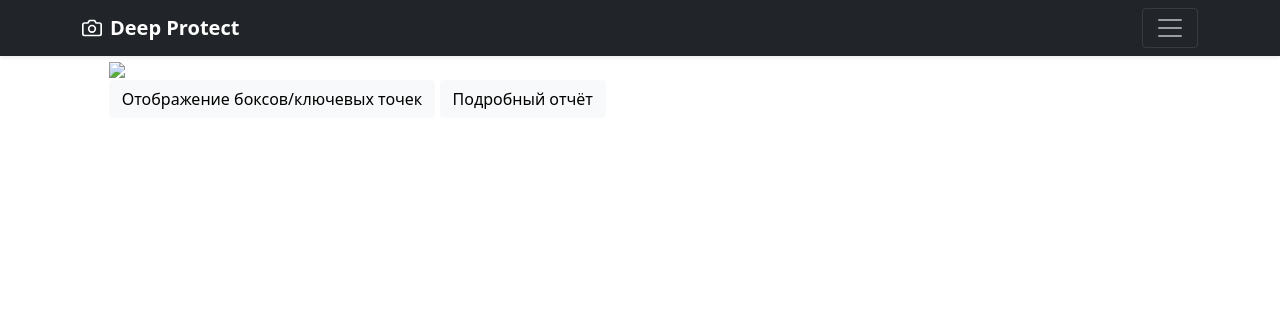
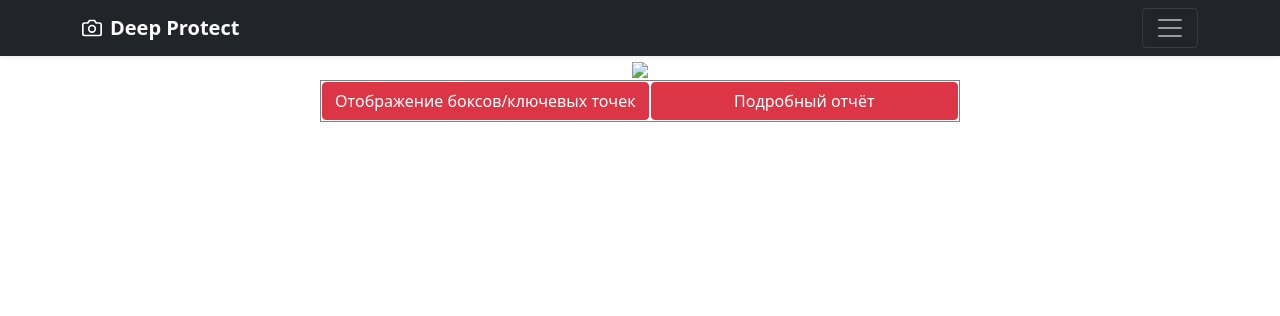
Before and after one commit to Vanchez23/big_challenges, a Python web app: template flask/templates/index.html in a window 1280 px wide. Shown: the top 316 px of the page. Run offline with Jinja, Linux system fonts and the light colour scheme; the template is opened without the code that fills it, so the values that code supplies are empty.

Commit message:
web-face: add status and reasen. centr-align

```diff
--- a/DeepProtect/hrnet/configs/hrnet_config.yaml
+++ b/DeepProtect/hrnet/configs/hrnet_config.yaml
@@ -5,7 +5,7 @@
     ENABLED: true
   GPUS:
     - 0
-  WEIGHTS: big_challenges/DeepProtect/weights/pose_hrnet_w32_256x192.pth
+  WEIGHTS: ../DeepProtect/weights/pose_hrnet_w32_256x192.pth
   IMG_SIZE:
     - 256
     - 192
--- a/DeepProtect/special_wear_detector.py
+++ b/DeepProtect/special_wear_detector.py
@@ -8,7 +8,7 @@ import pandas as pd
 
 class WearDetector():
     def __init__(self, path):
-        self.model = torch.hub.load('ultralytics/yolov5', 'yolov5s', autoshape=False, classes = 5)
+        self.model = torch.hub.load('ultralytics/yolov5', 'yolov5m', autoshape=False, classes = 6)
         self.model.load_state_dict(torch.load(path)['model'].state_dict())
 
     def plot_one_box(self, x, im, color=(128, 128, 128), label=None, line_thickness=3):
--- a/flask/templates/index.html
+++ b/flask/templates/index.html
@@ -25,24 +25,31 @@
 <body>
 
 
-<div class="row">
-    <div class="col-lg-8  offset-lg-1">
-        <img src="{{ url_for('video_feed') }}" height="80%" class="center-block" >
-        <form method="post" action="{{ url_for('tasks') }}">
-            {% if reason == True %}
-            <h1>{{ url_for(res) }}</h1>
-        {% endif %}
-        {% if num == True %}
-            <input class="btn btn-dark" type="submit" value="Отображение боксов/ключевых точек" name="show_boxes" />
+<div align="center">
+        <img src="{{ url_for('video_feed') }}" width="50%">
+        <form method="post" action="{{ url_for('tasks') }}" height="100%" width="100%">
 
-         {% else  %}
-            <input class="btn btn-light" type="submit" value="Отображение боксов/ключевых точек" name="show_boxes" />
-         {% endif %}
-
-        <input class="btn btn-light" type="submit" value="Подробный отчёт" name="reason" />
+        <div>
+            <table align="center" width="50%" cellpadding="1" cellspacing="1" border="1">
+                <tr>
+                    <td width="50%">
+                {% if num == True %}
+                    <input class="btn btn-dark" style="width:100%" type="submit" value="Отображение боксов/ключевых точек" name="show_boxes" />
+                 {% else  %}
+                    <input class="btn btn-danger" style="width:100%" type="submit" value="Отображение боксов/ключевых точек" name="show_boxes" />
+                {% endif %}
+                    </td>
+                    <td width="50%">
+                 {% if reason == True %}
+                    <input class="btn btn-dark" style="width:100%" type="submit" value="Подробный отчёт" name="reason" />
+                 {% else  %}
+                    <input class="btn btn-danger" style="width:100%" type="submit" value="Подробный отчёт" name="reason" />
+                 {% endif %}
+                    </td>
+                </tr>
+            </table>
+        </div>
         </form>
-
-    </div>
 </div>
 
 </body>
```
Also changed, not shown: DeepProtect/pose_estimation.py (+5 -3 lines), flask/app.py (+50 -2 lines).
